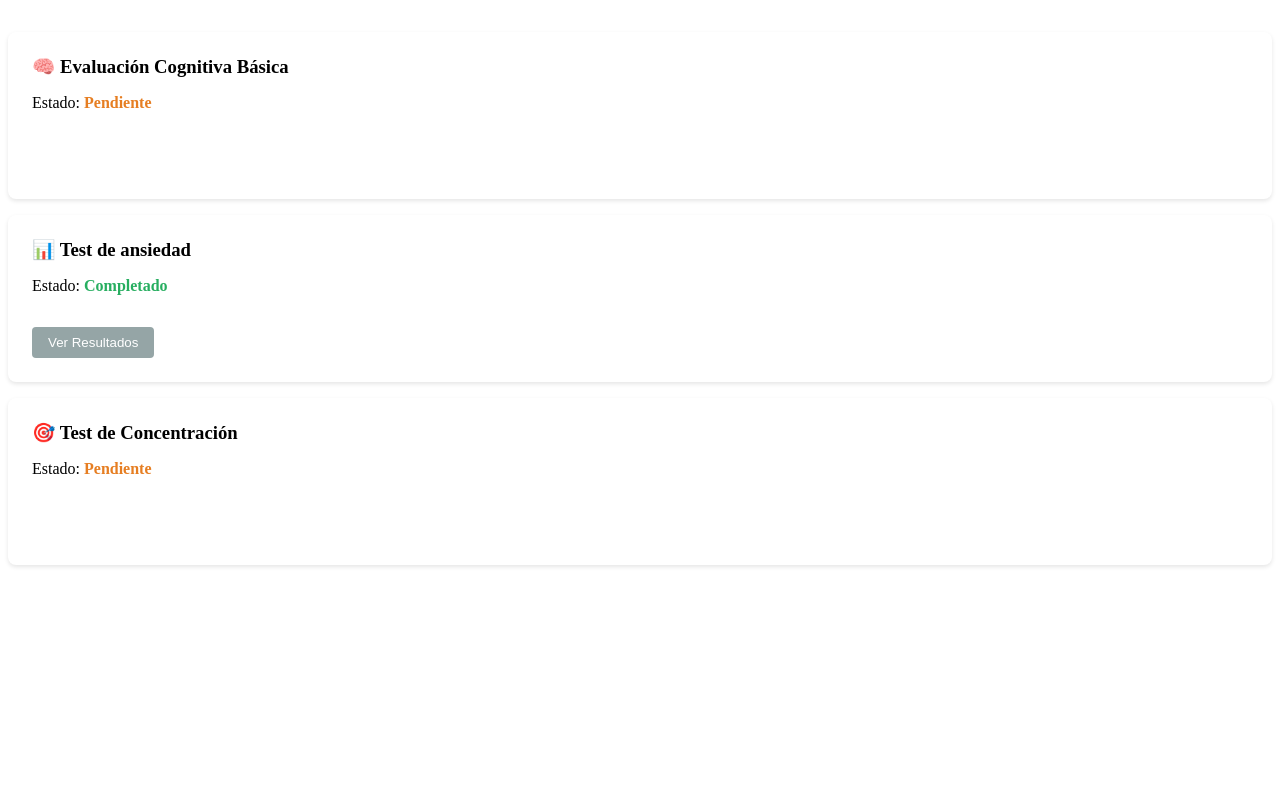
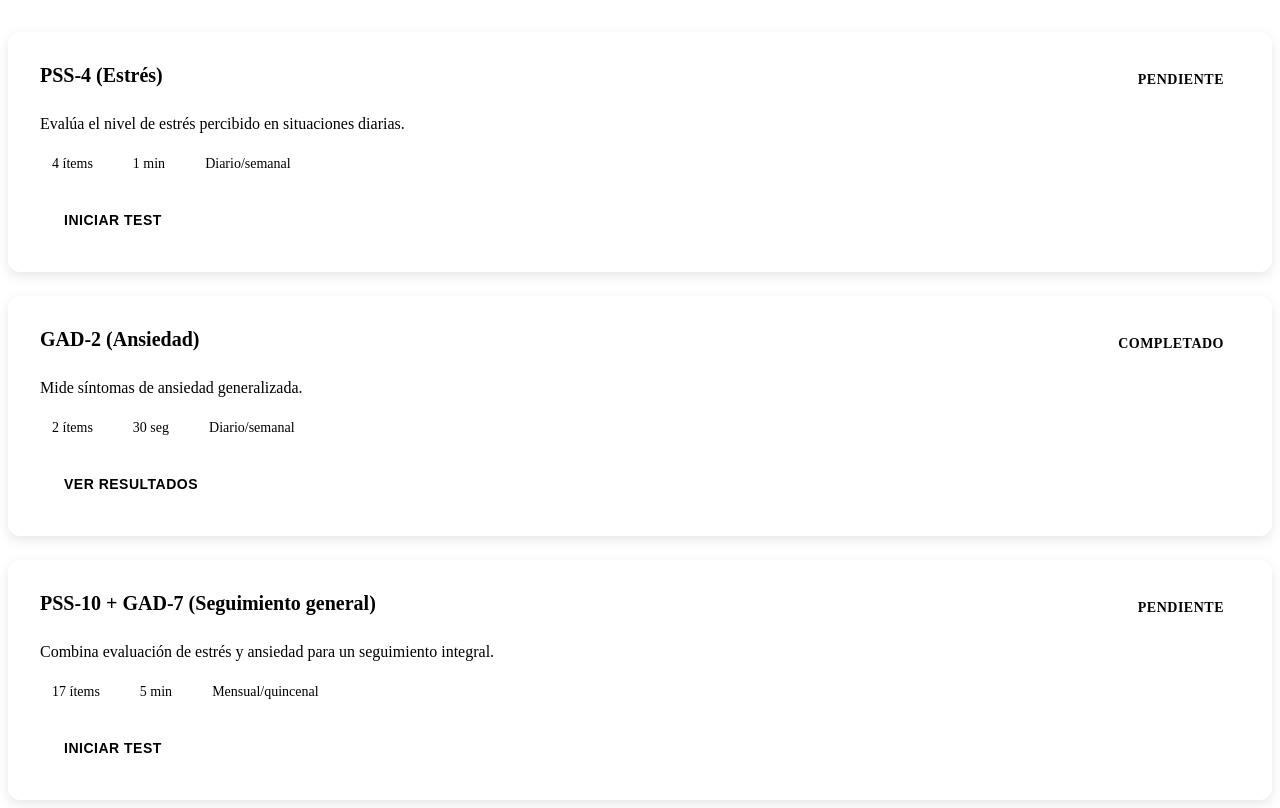
Before and after one commit to jorian101/unimind, a PHP site: page /views/estudiante/tests.php in a window 1280 px wide. Shown: the part 84-892 px from the top of the page. Before the commit the page ends 651 px from the top, so only its background shows below. Run offline with PHP 8.4, Linux system fonts and the light colour scheme.

Commit message:
feat: listado de tests y evaluaciones

```diff
--- /dev/null
+++ b/views/estudiante/tests.css
@@ -0,0 +1,131 @@
+.tests-list {
+  margin-top: 2rem;
+  display: grid;
+  gap: 1.5rem;
+}
+
+.test-item {
+  background: var(--bg-100);
+  padding: 2rem;
+  border-radius: 12px;
+  box-shadow: 0 4px 12px rgba(0, 0, 0, 0.1);
+  border: 1px solid var(--bg-400);
+  transition:
+    transform 0.2s ease,
+    box-shadow 0.2s ease;
+}
+
+.test-item:hover {
+  transform: translateY(-2px);
+  box-shadow: 0 6px 20px rgba(0, 0, 0, 0.15);
+}
+
+.test-header {
+  display: flex;
+  justify-content: space-between;
+  align-items: flex-start;
+  margin-bottom: 1rem;
+}
+
+.test-item h3 {
+  margin: 0;
+  color: var(--pri-700);
+  font-size: 1.25rem;
+  font-weight: 600;
+}
+
+.test-description {
+  margin-bottom: 1.5rem;
+}
+
+.test-description p {
+  margin: 0 0 1rem 0;
+  color: var(--var-700);
+  line-height: 1.5;
+}
+
+.test-details {
+  display: flex;
+  gap: 1rem;
+  flex-wrap: wrap;
+}
+
+.detail {
+  background: var(--bg-300);
+  padding: 0.25rem 0.75rem;
+  border-radius: 20px;
+  font-size: 0.875rem;
+  color: var(--var-700);
+  font-weight: 500;
+}
+
+.status {
+  padding: 0.5rem 1rem;
+  border-radius: 20px;
+  font-size: 0.875rem;
+  font-weight: 600;
+  text-transform: uppercase;
+  letter-spacing: 0.5px;
+}
+
+.status.pending {
+  background: var(--sec-100);
+  color: var(--sec-700);
+}
+
+.status.completed {
+  background: var(--acc-100);
+  color: var(--acc-700);
+}
+
+.test-actions {
+  margin-top: 1.5rem;
+}
+
+.btn-primary,
+.btn-secondary {
+  padding: 0.75rem 1.5rem;
+  border: none;
+  border-radius: 8px;
+  cursor: pointer;
+  font-weight: 600;
+  font-size: 0.875rem;
+  transition: all 0.2s ease;
+  text-transform: uppercase;
+  letter-spacing: 0.5px;
+}
+
+.btn-primary {
+  background: var(--pri-500);
+  color: var(--bg-100);
+}
+
+.btn-primary:hover {
+  background: var(--pri-700);
+  transform: translateY(-1px);
+}
+
+.btn-secondary {
+  background: var(--var-500);
+  color: var(--bg-100);
+}
+
+.btn-secondary:hover {
+  background: var(--var-700);
+  transform: translateY(-1px);
+}
+
+@media (max-width: 768px) {
+  .test-header {
+    flex-direction: column;
+    gap: 0.5rem;
+  }
+
+  .test-details {
+    justify-content: center;
+  }
+
+  .detail {
+    font-size: 0.8rem;
+  }
+}
--- a/views/estudiante/tests.php
+++ b/views/estudiante/tests.php
@@ -2,70 +2,60 @@
 require_once dirname(__DIR__) . '/./pageHeader.php';
 renderPageHeader('Tests y Evaluaciones', ['Inicio', 'Tests y Evaluaciones']);
 ?>
+<link rel="stylesheet" href="views/estudiante/tests.css?v=<?php echo time(); ?>">
 
 <div class="tests-content">
     <div class="tests-list">
         <div class="test-item">
-            <h3>🧠 Evaluación Cognitiva Básica</h3>
-            <p>Estado: <span class="status pending">Pendiente</span></p>
-            <button class="btn-primary">Iniciar Test</button>
+            <div class="test-header">
+                <h3><i class="fas fa-chart-bar"></i> PSS-4 (Estrés)</h3>
+                <span class="status pending">Pendiente</span>
+            </div>
+            <div class="test-description">
+                <p>Evalúa el nivel de estrés percibido en situaciones diarias.</p>
+                <div class="test-details">
+                    <span class="detail"><i class="fas fa-list"></i> 4 ítems</span>
+                    <span class="detail"><i class="fas fa-clock"></i> 1 min</span>
+                    <span class="detail"><i class="fas fa-calendar-alt"></i> Diario/semanal</span>
+                </div>
+            </div>
+            <div class="test-actions">
+                <button class="btn-primary">Iniciar Test</button>
+            </div>
         </div>
         <div class="test-item">
-            <h3>📊 Test de ansiedad</h3>
-            <p>Estado: <span class="status completed">Completado</span></p>
-            <button class="btn-secondary">Ver Resultados</button>
+            <div class="test-header">
+                <h3><i class="fas fa-brain"></i> GAD-2 (Ansiedad)</h3>
+                <span class="status completed">Completado</span>
+            </div>
+            <div class="test-description">
+                <p>Mide síntomas de ansiedad generalizada.</p>
+                <div class="test-details">
+                    <span class="detail"><i class="fas fa-list"></i> 2 ítems</span>
+                    <span class="detail"><i class="fas fa-clock"></i> 30 seg</span>
+                    <span class="detail"><i class="fas fa-calendar-alt"></i> Diario/semanal</span>
+                </div>
+            </div>
+            <div class="test-actions">
+                <button class="btn-secondary">Ver Resultados</button>
+            </div>
         </div>
         <div class="test-item">
-            <h3>🎯 Test de Concentración</h3>
-            <p>Estado: <span class="status pending">Pendiente</span></p>
-            <button class="btn-primary">Iniciar Test</button>
+            <div class="test-header">
+                <h3><i class="fas fa-bullseye"></i> PSS-10 + GAD-7 (Seguimiento general)</h3>
+                <span class="status pending">Pendiente</span>
+            </div>
+            <div class="test-description">
+                <p>Combina evaluación de estrés y ansiedad para un seguimiento integral.</p>
+                <div class="test-details">
+                    <span class="detail"><i class="fas fa-list"></i> 17 ítems</span>
+                    <span class="detail"><i class="fas fa-clock"></i> 5 min</span>
+                    <span class="detail"><i class="fas fa-calendar-alt"></i> Mensual/quincenal</span>
+                </div>
+            </div>
+            <div class="test-actions">
+                <button class="btn-primary">Iniciar Test</button>
+            </div>
         </div>
     </div>
 </div>
-
-<style>
-.tests-list {
-    margin-top: 2rem;
-}
-
-.test-item {
-    background: white;
-    padding: 1.5rem;
-    margin-bottom: 1rem;
-    border-radius: 8px;
-    box-shadow: 0 2px 4px rgba(0,0,0,0.1);
-}
-
-.test-item h3 {
-    margin: 0 0 1rem 0;
-    color: var(--pri-700);
-}
-
-.status.pending {
-    color: #e67e22;
-    font-weight: bold;
-}
-
-.status.completed {
-    color: #27ae60;
-    font-weight: bold;
-}
-
-.btn-primary, .btn-secondary {
-    padding: 0.5rem 1rem;
-    border: none;
-    border-radius: 4px;
-    cursor: pointer;
-    margin-top: 1rem;
-}
-
-.btn-primary {
-    background: var(--pri-500);
-    color: white;
-}
-
-.btn-secondary {
-    background: #95a5a6;
-    color: white;
-}
-</style>
--- a/views/layout.php
+++ b/views/layout.php
@@ -11,6 +11,7 @@
 
 <?php if(($_GET['page'] ?? '') === 'dashboard'): ?>
 <link rel="stylesheet" href="views/estudiante/dashboard.css?v=<?php echo time(); ?>">
+<link rel="stylesheet" href="views/estudiante/tests.css?v=<?php echo time(); ?>">
 <?php endif; ?>
 
 <!-- Apply initial state IMMEDIATELY before any CSS loads -->
```
